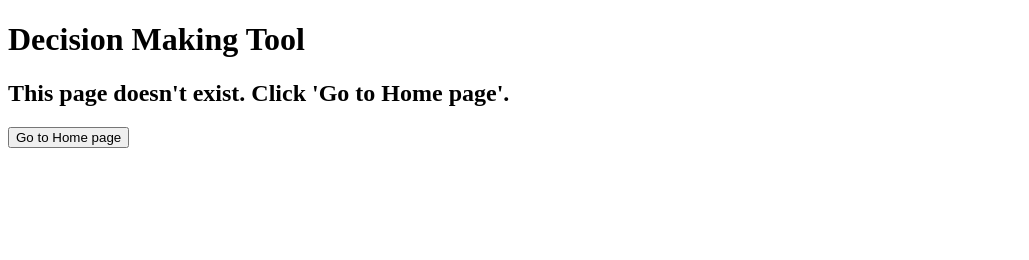
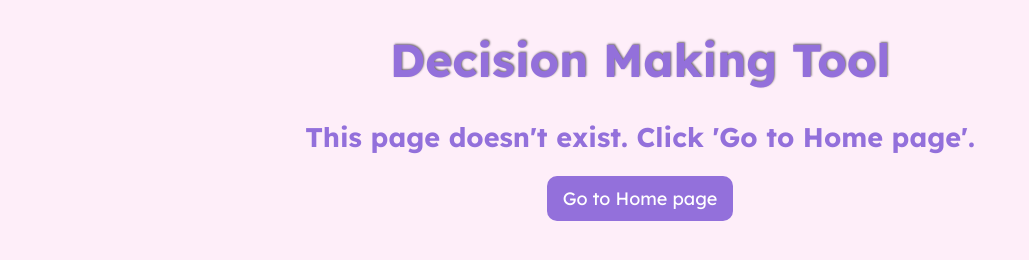
Before and after one commit to thefoku/decision-making-tool, a plain HTML site: page wheel.html in a window 1280 px wide. Shown: the whole page, without its empty margins (0-1029 px from the left). Drawn offline with Linux system fonts and the light colour scheme.

```diff
--- a/wheel.html
+++ b/wheel.html
@@ -7,6 +7,7 @@
   <link rel="preconnect" href="https://fonts.googleapis.com">
   <link rel="preconnect" href="https://fonts.gstatic.com" crossorigin>
   <script type="module" crossorigin src="./assets/index-DrEILhvR.js"></script>
+  <link rel="stylesheet" crossorigin href="./assets/index-CN2Q4H-_.css">
   <link href="https://fonts.googleapis.com/css2?family=Lexend+Deca:wght@100..900&display=swap" rel="stylesheet">
   <title>Decision Making Tool - Wheel</title>
 </head>
```
